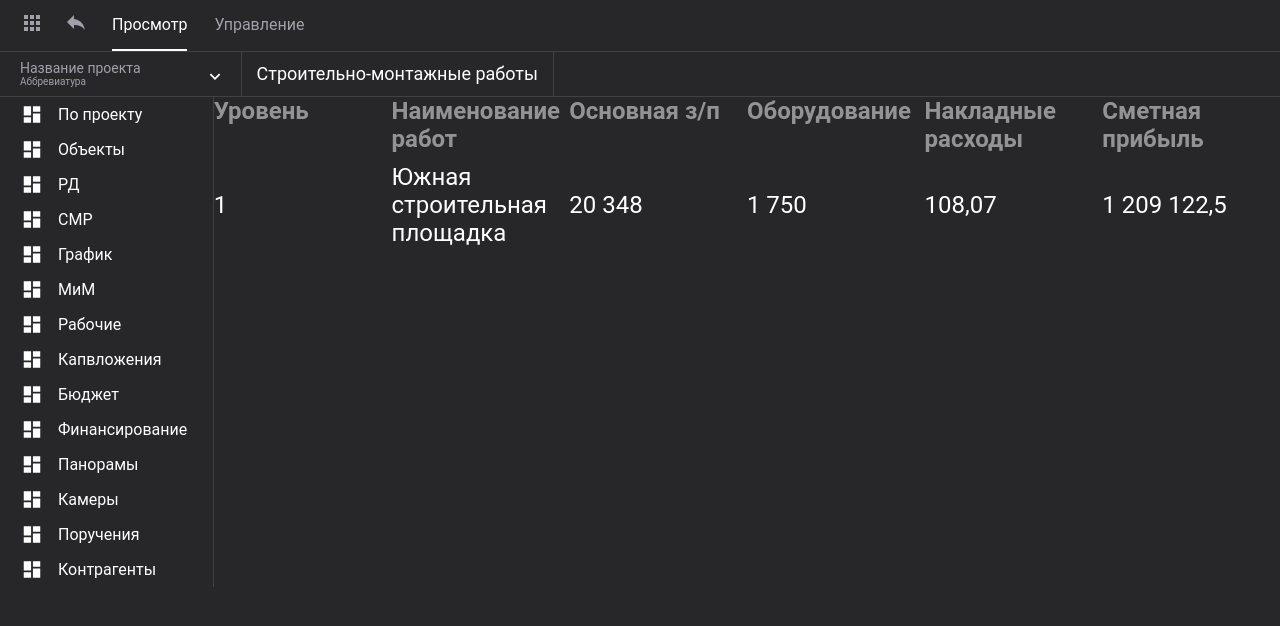
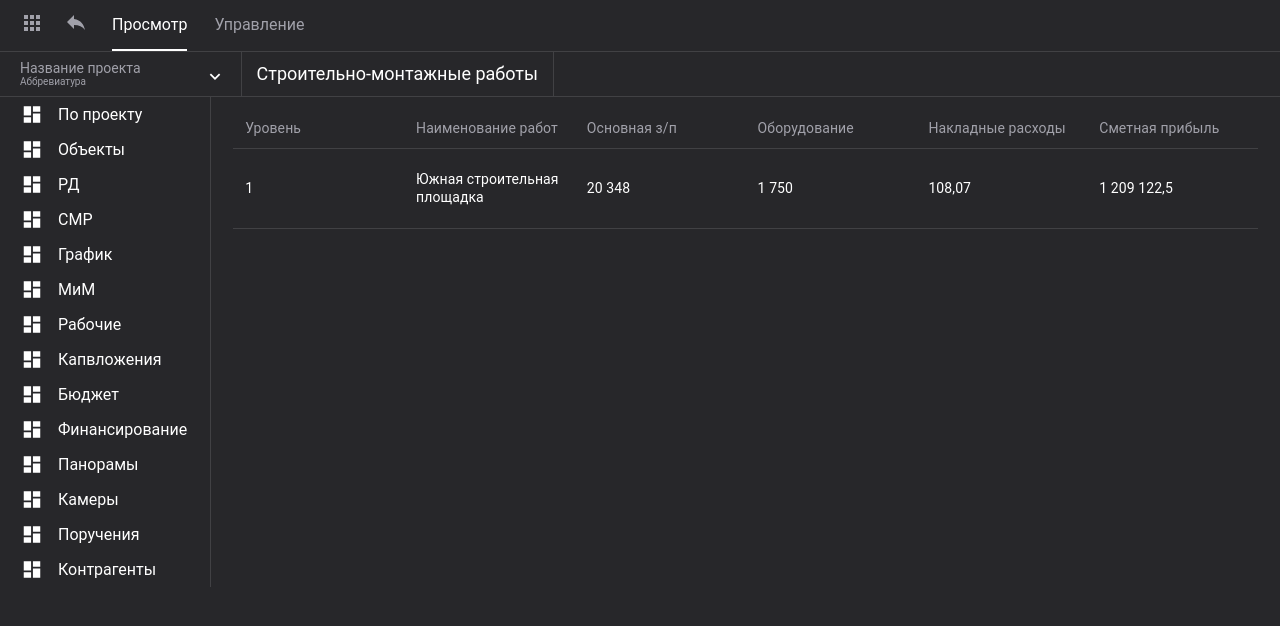
Before and after one commit to dalogsamurai/form-test-task, a React (Create React App) app: page / in a window 1280 px wide. Shown: the top 626 px of the page. Built offline with nearby package versions, Linux system fonts and the light colour scheme.

Commit message:
table done

```diff
--- a/src/components/Folder/folder.sass
+++ b/src/components/Folder/folder.sass
@@ -1,16 +1,25 @@
 .folder
+    padding: 11px 22px
     display: table
     width: 90%
-    font-size: 24px
+    // font-size: 24px
+    letter-spacing: 0.1px
+    line-height: 130%
+    font-size: 14px
     &__row
         display: flex
+        border-bottom: 1px #414144 solid
     &__name
+        // padding-bottom: 21px
+        padding: 11px 12px
         width: 100%
-        margin-bottom: 10px
-        font-weight: 600
-        opacity: 0.5
         display: flex
+        // letter-spacing: 0.1px
+        color: #A1A1AA
     &__value
+        padding: 21px 12px
         width: 100%
         display: flex
         align-items: center
+        // font-size: 14px
+        // line-height: 130%
```
